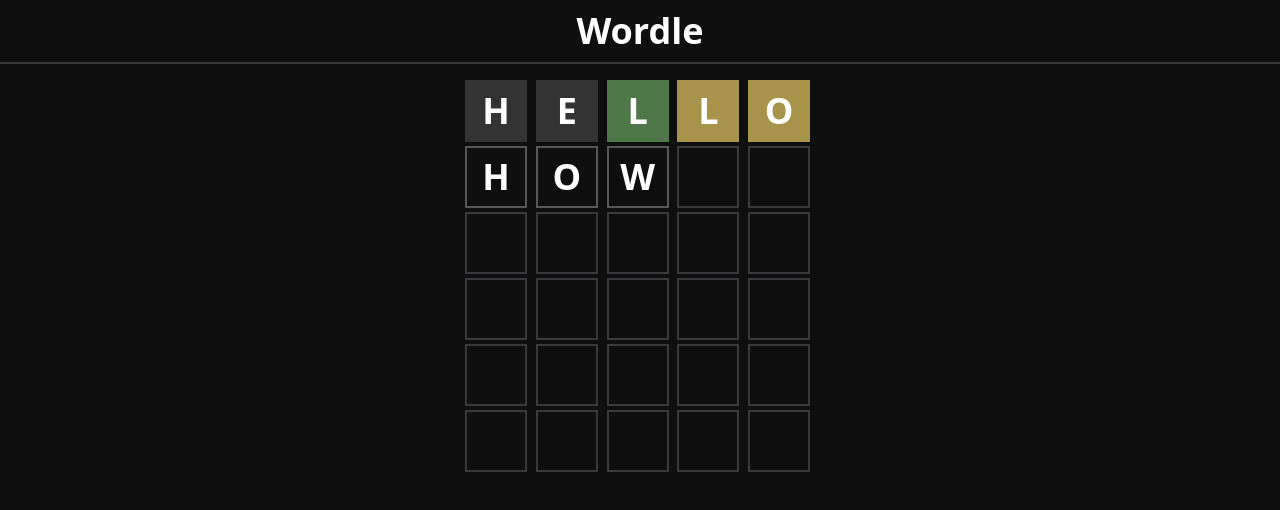
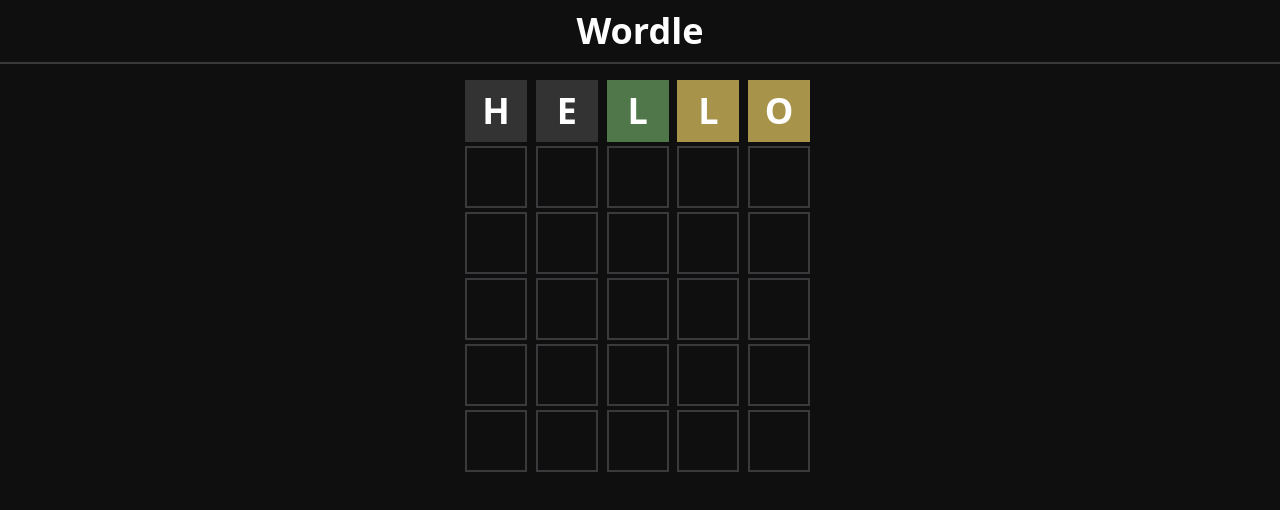
Before and after one commit to chriskang0917/Wordle, a React (Vite) app in the folder Wordle/: page / in a window 1280 px wide. Shown: the top 510 px of the page. Built offline with nearby package versions, Linux system fonts and the light colour scheme; the HTML template or start-up script is replaced by a standard one.

Commit message:
Refactor: Rename currentRowIndex

```diff
--- a/Wordle/src/components/Board.tsx
+++ b/Wordle/src/components/Board.tsx
@@ -1,7 +1,7 @@
 import { LetterState, computeGuess } from "../utils/word-utils";
 import Word from "./Word";
 
-const FAKE_WORDS: string[] = ["HELLO", "HOW", "", "", "", ""];
+const FAKE_WORDS: string[] = ["HELLO", "", "", "", "", ""];
 const ANSWER_WORD: string = "ALLOW";
 
 export default function Board() {
@@ -10,16 +10,16 @@
 
   // JUST FOR TYPESCRIPT COMPILING PURPOSES
   const wordRecords: string[] = FAKE_WORDS;
-  const currentRow: number = 1;
+  const currentRowIndex: number = 1;
 
-  const getGuessStates = (rowIndex: number, currentRow: number) => {
+  const getGuessStates = (rowIndex: number, currentRowIndex: number) => {
     const guessWord: string = wordRecords[rowIndex];
 
-    if (rowIndex < currentRow) {
+    if (rowIndex < currentRowIndex) {
       return computeGuess(ANSWER_WORD, guessWord);
     }
 
-    if (rowIndex === currentRow) {
+    if (rowIndex === currentRowIndex) {
       const wordLength: number = guessWord.length;
       const editedState = Array(wordLength).fill(LetterState.Edit);
       const remainState = Array(5 - wordLength).fill(LetterState.Empty);
@@ -38,7 +38,7 @@
           <Word
             key={rowIndex}
             word={word}
-            states={getGuessStates(rowIndex, currentRow)}
+            states={getGuessStates(rowIndex, currentRowIndex)}
           />
         ))}
       </section>
```
